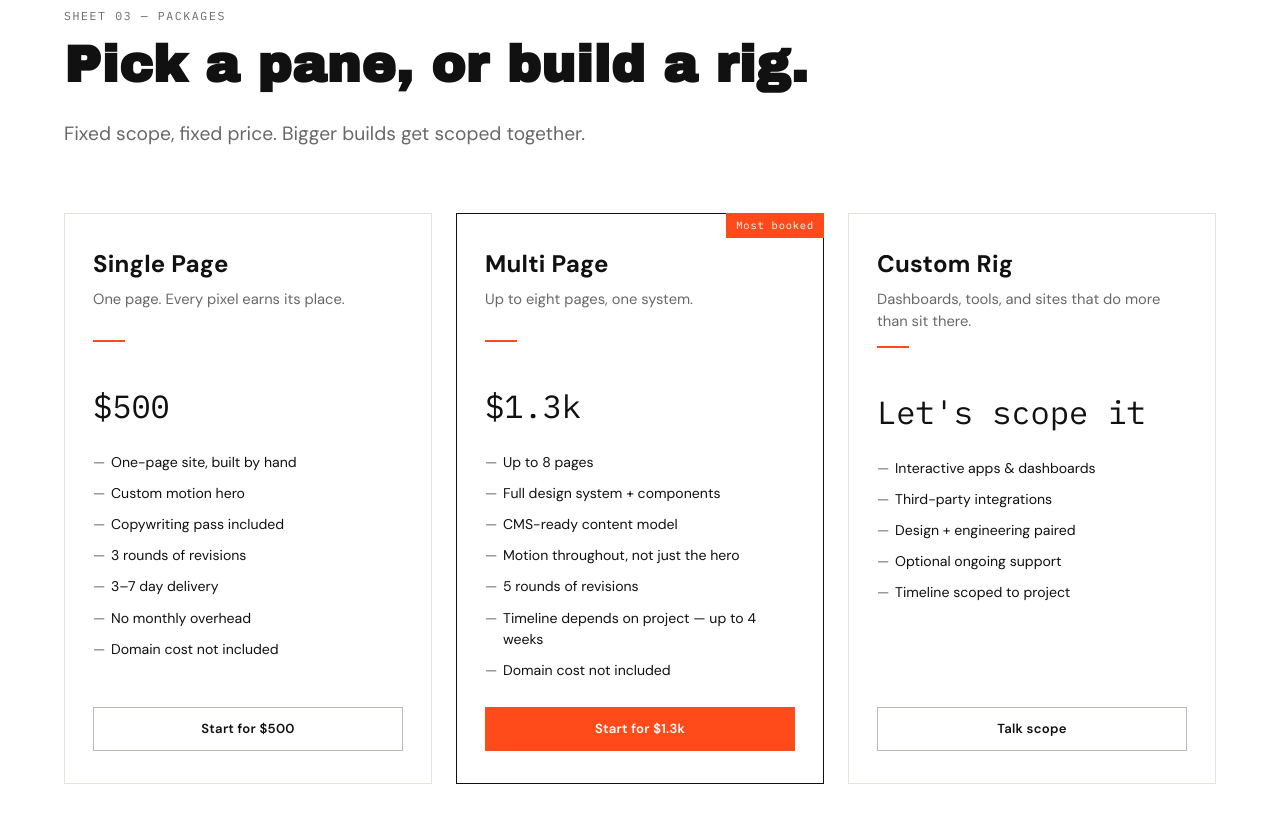
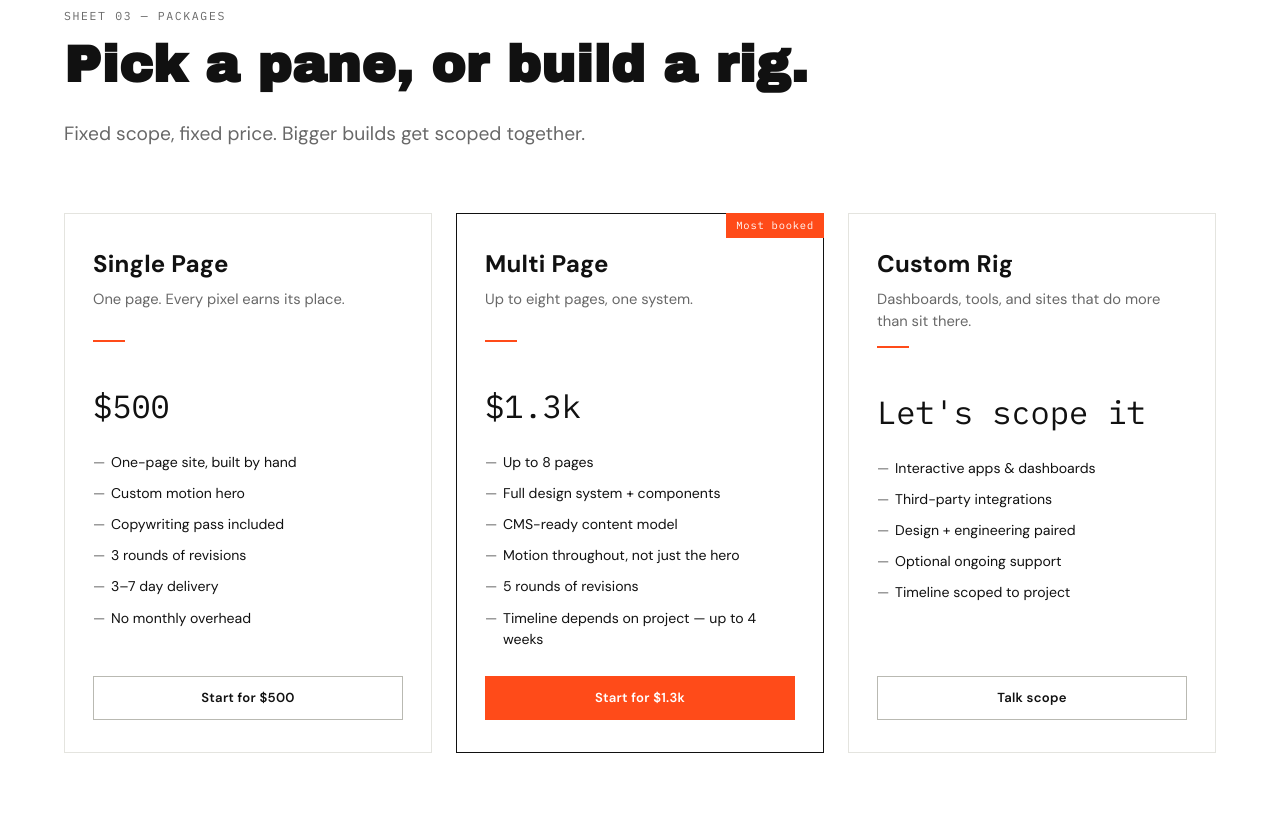
Before and after one commit to sada324/buildwithpeople, a plain HTML site: page index.html in a window 1280 px wide. Shown: the part 2474-3297 px from the top of the page. Drawn offline with Linux system fonts and the light colour scheme.

Commit message:
Remove domain cost notes from packages

```diff
--- a/index.html
+++ b/index.html
@@ -689,7 +689,6 @@
           <li>3 rounds of revisions</li>
           <li>3–7 day delivery</li>
           <li>No monthly overhead</li>
-          <li>Domain cost not included</li>
         </ul>
         <a class="btn-ghost" href="https://buy.stripe.com/5kQaEXcHlasVft32zVdwc00">Start for $500</a>
       </div>
@@ -707,7 +706,6 @@
           <li>Motion throughout, not just the hero</li>
           <li>5 rounds of revisions</li>
           <li>Timeline depends on project — up to 4 weeks</li>
-          <li>Domain cost not included</li>
         </ul>
         <a class="btn-primary accent" href="https://buy.stripe.com/dRm00jdLpasVdkVgqLdwc01">Start for $1.3k</a>
       </div>
```
